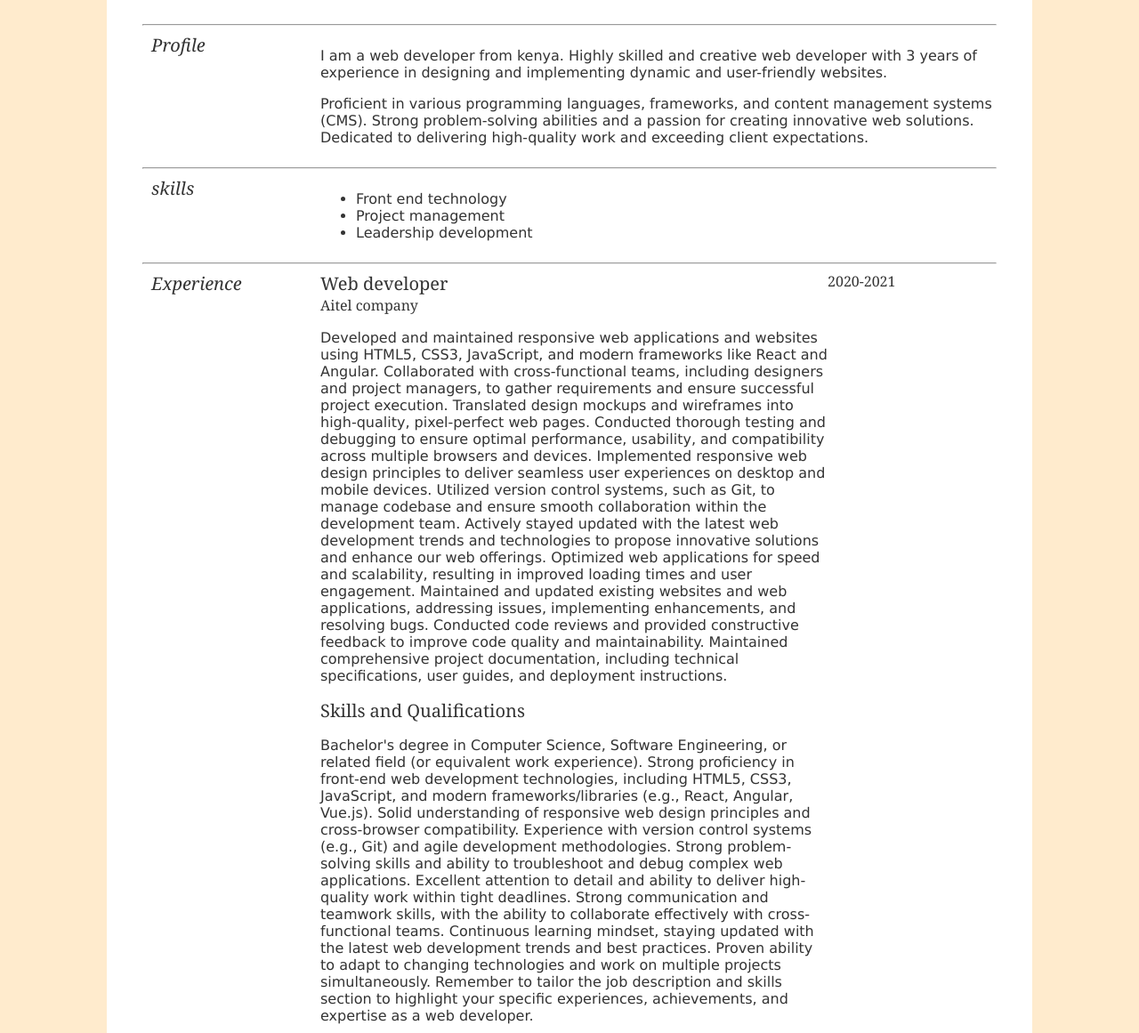
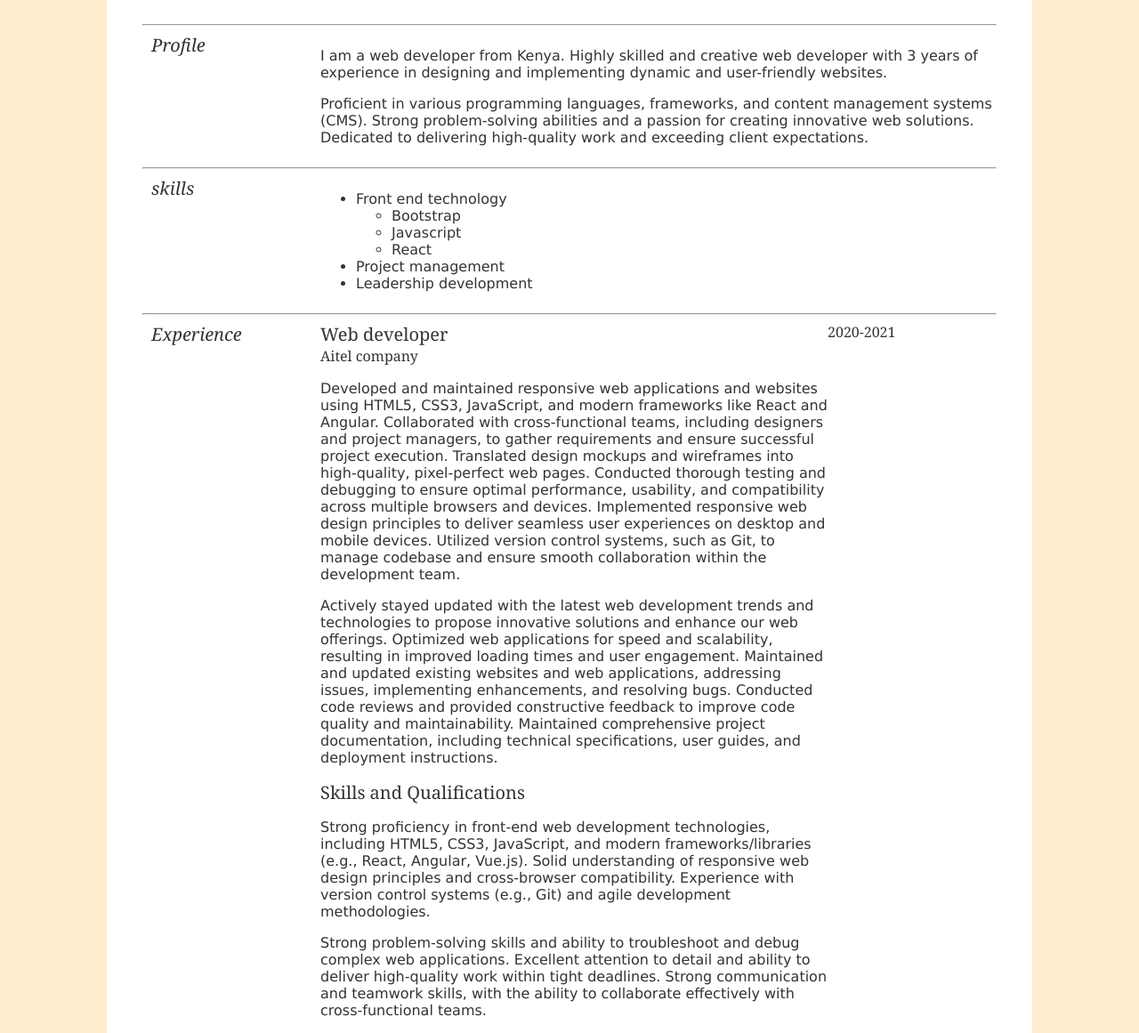
Before and after one commit to christinendolo/CV, a plain HTML site: page cv.html in a window 1280 px wide. Shown: the part 218-1379 px from the top of the page at 89% size. Drawn offline with Linux system fonts and the light colour scheme.

Commit message:
Made some minor revisions, broke up the large wall of text into more paragraphs, nested bulleted list of skills at the top

```diff
--- a/cv.html
+++ b/cv.html
@@ -43,7 +43,7 @@
         </div>
         <div class="right">
           <p>
-            I am a web developer from kenya. Highly skilled and creative web
+            I am a web developer from Kenya. Highly skilled and creative web
             developer with 3 years of experience in designing and implementing
             dynamic and user-friendly websites.<br />
           </p>
@@ -63,6 +63,11 @@
         <div class="right">
           <ul>
             <li>Front end technology</li>
+            <ul>
+                <li>Bootstrap</li>
+                <li>Javascript</li>
+                <li>React</li>
+            </ul>
             <li>Project management</li>
             <li>Leadership development</li>
           </ul>
@@ -96,7 +101,11 @@
                 principles to deliver seamless user experiences on desktop and
                 mobile devices. Utilized version control systems, such as Git,
                 to manage codebase and ensure smooth collaboration within the
-                development team. Actively stayed updated with the latest web
+                development team.
+              </p>
+
+              <p>
+                Actively stayed updated with the latest web
                 development trends and technologies to propose innovative
                 solutions and enhance our web offerings. Optimized web
                 applications for speed and scalability, resulting in improved
@@ -110,19 +119,21 @@
               </p>
               <h4>Skills and Qualifications</h4>
               <p>
-                Bachelor's degree in Computer Science, Software Engineering, or
-                related field (or equivalent work experience). Strong
-                proficiency in front-end web development technologies, including
+                Strong proficiency in front-end web development technologies, including
                 HTML5, CSS3, JavaScript, and modern frameworks/libraries (e.g.,
                 React, Angular, Vue.js). Solid understanding of responsive web
                 design principles and cross-browser compatibility. Experience
                 with version control systems (e.g., Git) and agile development
-                methodologies. Strong problem-solving skills and ability to
+                methodologies.
+                <p>
+                Strong problem-solving skills and ability to
                 troubleshoot and debug complex web applications. Excellent
                 attention to detail and ability to deliver high-quality work
                 within tight deadlines. Strong communication and teamwork
                 skills, with the ability to collaborate effectively with
-                cross-functional teams. Continuous learning mindset, staying
+                cross-functional teams.
+                </p>
+                Continuous learning mindset, staying
                 updated with the latest web development trends and best
                 practices. Proven ability to adapt to changing technologies and
                 work on multiple projects simultaneously. Remember to tailor the
```
